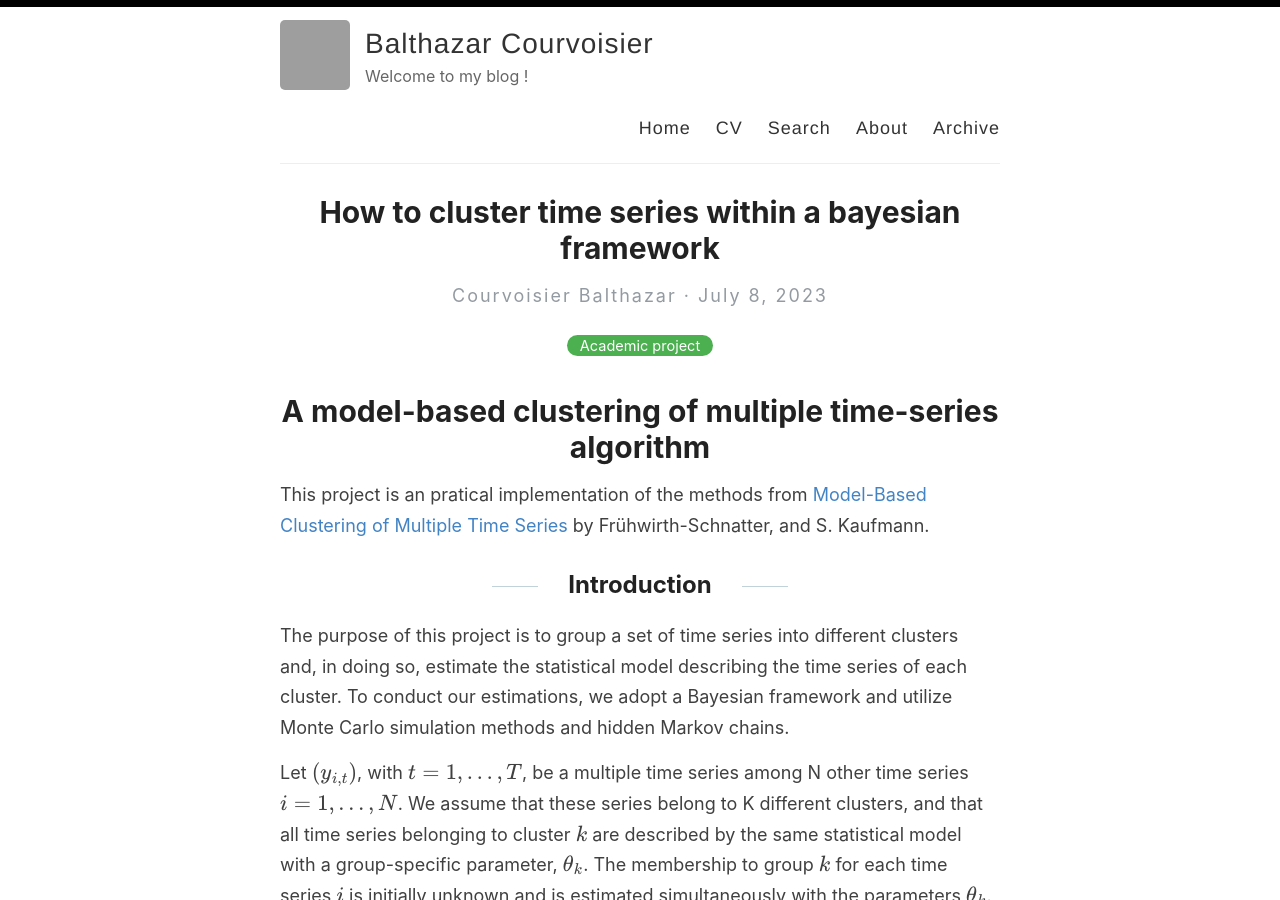
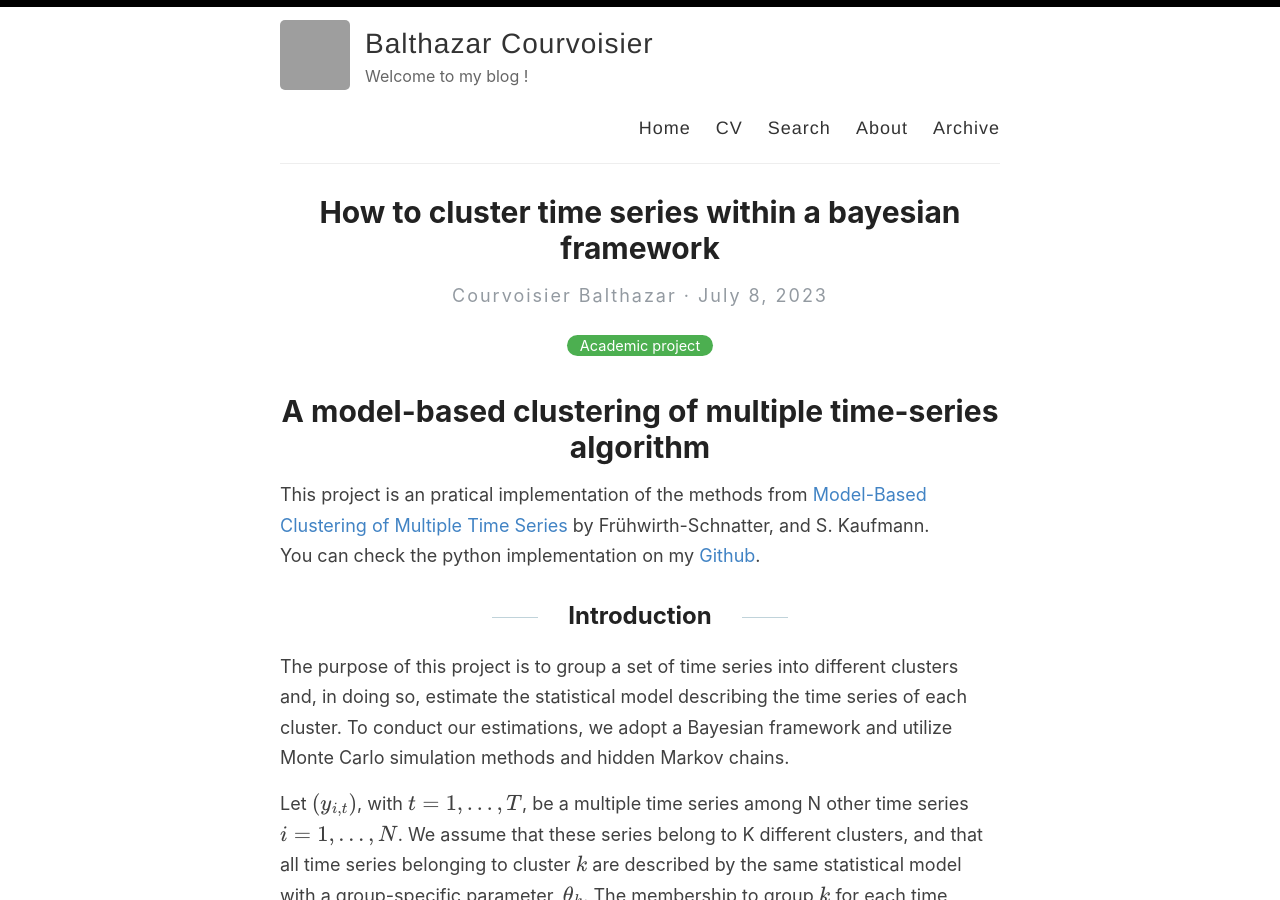
Before and after one commit to Zaltarba/blog, a Jekyll site: the page built from _posts/2023-07-08-BayesianArticle.md, in a window 1280 px wide and 900 px high. Built offline with Jekyll 4.4.1, drawn with Linux system fonts in a browser that asks for light colours; formulas are drawn with MathJax 3; grey boxes are pictures that could not be loaded.

Commit message:
Update 2023-07-08-BayesianArticle.md

```diff
--- a/_posts/2023-07-08-BayesianArticle.md
+++ b/_posts/2023-07-08-BayesianArticle.md
@@ -8,6 +8,7 @@ excerpt: The purpose of this project is to group a set of time series into diffe
 # A model-based clustering of multiple time-series algorithm
 
 This project is an pratical implementation of the methods from [Model-Based Clustering of Multiple Time Series](https://www.researchgate.net/publication/4756297_Model-Based_Clustering_of_Multiple_Time_Series) by Frühwirth-Schnatter, and S. Kaufmann.
+You can check the python implementation on my [Github](https://github.com/Zaltarba/Bayesian_statistics_project.git).
 
 ## Introduction
 
```
